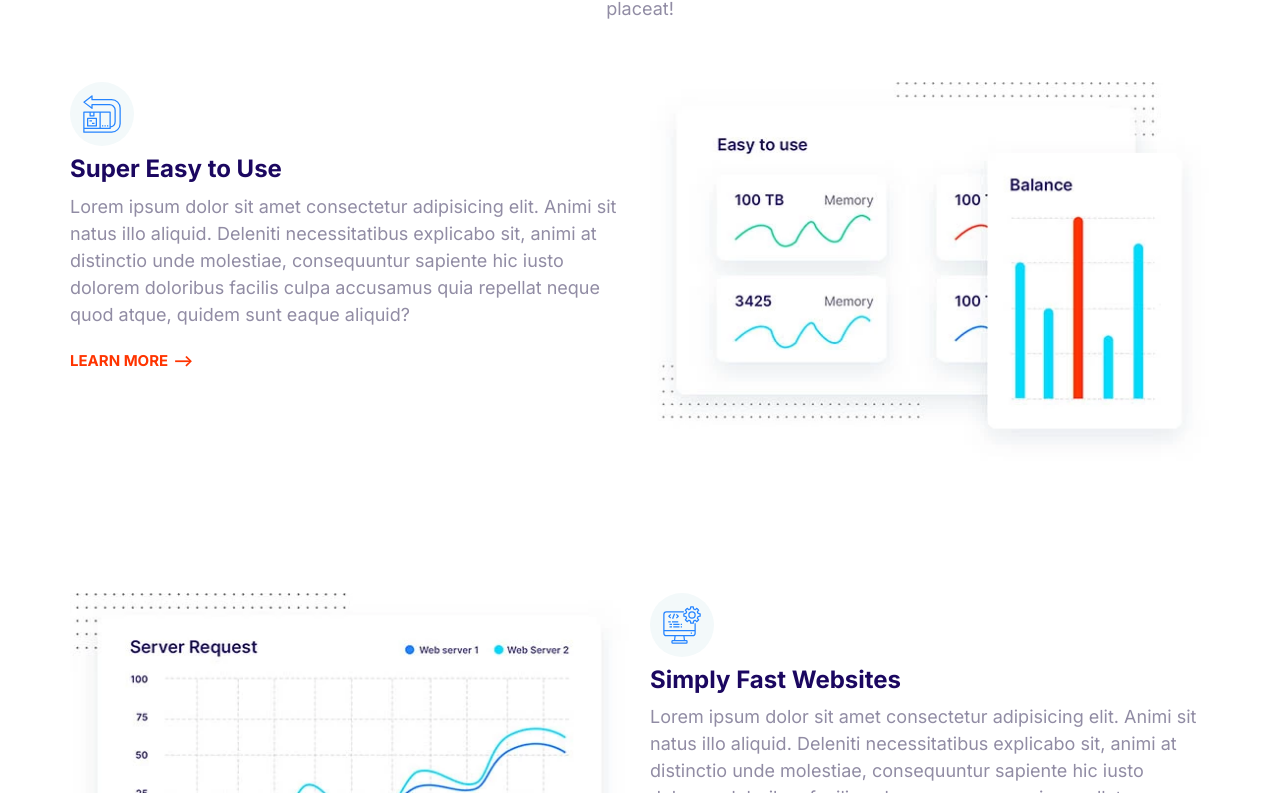
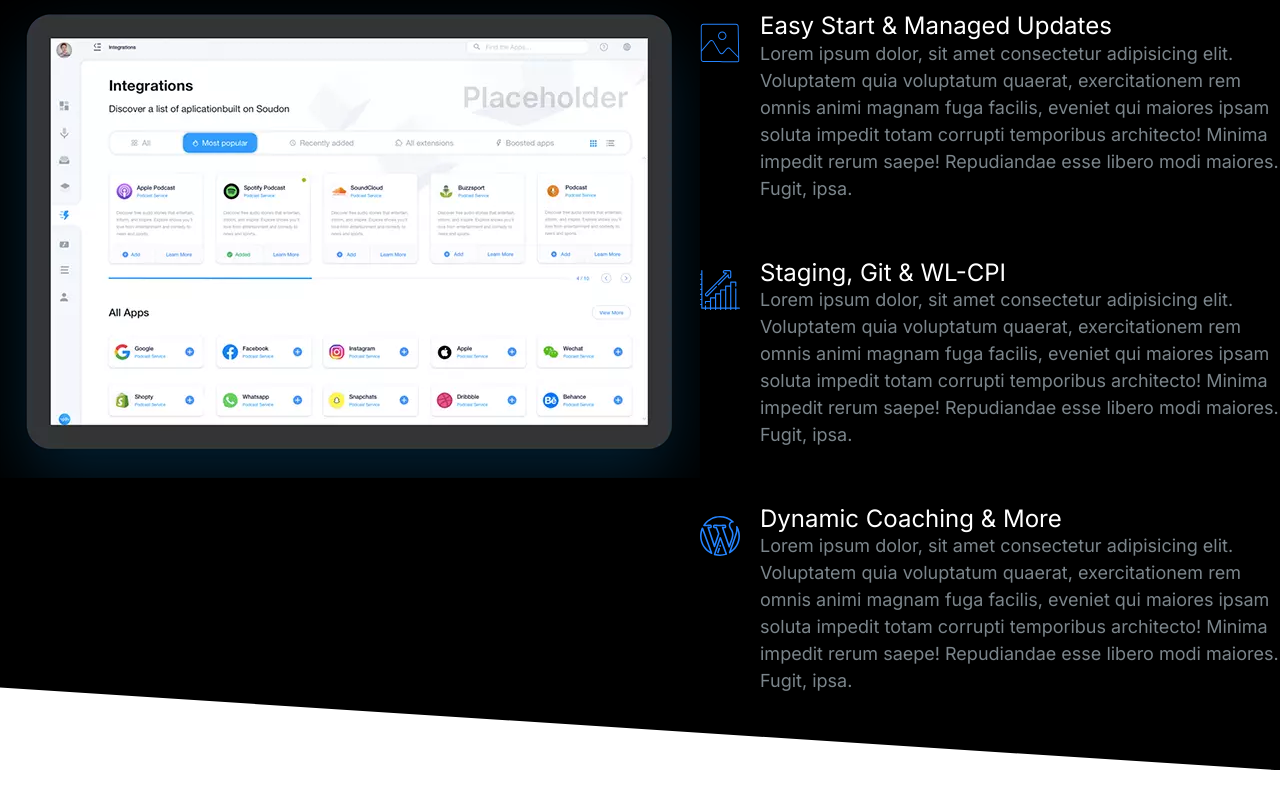
Before and after one commit to rathorePriyanshu/Rishify, a plain HTML site: page index.html in a window 1280 px wide. Shown: the part 92-885 px from the top of the page. After the commit the page ends 862 px from the top, so only its background shows below. Drawn offline with Linux system fonts and the light colour scheme.

Commit message:
Defining a Showcase Block

```diff
--- a/css/test.css
+++ b/css/test.css
@@ -1,3 +1,8 @@
+::selection {
+  background-color: var(--color-primary);
+  color: #fff;
+}
+
 :root {
   --color-primary: #2584ff;
   --color-secondary: #00d9ff;
@@ -44,6 +49,7 @@ h2 {
 
 h3 {
   font-size: 3rem;
+  font-weight: 500;
 }
 
 p {
@@ -143,7 +149,6 @@ a {
 .list {
   list-style: none;
   padding-left: 0;
-  color: var(--color-heading);
 }
 
 .list--inline .list__item {
@@ -154,6 +159,7 @@ a {
 .list--tick {
   list-style-image: url(../Images/tick.svg);
   padding-left: 3rem;
+  color: var(--color-heading);
 }
 
 .list--tick .list__item {
@@ -424,6 +430,7 @@ a {
 /*Media*/
 .media {
   display: flex;
+  margin-bottom: 4rem;
 }
 
 .media__image {
@@ -625,18 +632,20 @@ a {
   color: #7b858b;
 }
 
-.block-dark .block__heading {
+.block-dark h1,
+h2,
+h3 {
   color: #fff;
 }
 
 .block--skewed-right {
   padding: calc(var(--vertical-padding) + 4rem);
-  clip-path: polygon(0% 0%, 100% 0%, 100% 100%, 0% 80%);
+  clip-path: polygon(0% 0%, 100% 0%, 100% 100%, 0% 90%);
 }
 
 .block--skewed-left {
   padding: calc(var(--vertical-padding) + 4rem);
-  clip-path: polygon(0% 0%, 100% 0%, 100% 80%, 0% 100%);
+  clip-path: polygon(0% 0%, 100% 0%, 100% 90%, 0% 100%);
 }
 
 .container {
@@ -708,10 +717,6 @@ a {
 }
 
 /*Hero*/
-.hero {
-  clip-path: polygon(0% 0%, 100% 0%, 100% 90%, 0% 100%);
-}
-
 .hero__tagline {
   font-size: 2rem;
   color: #b9c3cf;
@@ -792,3 +797,23 @@ a {
     order: 2;
   }
 }
+
+/*Showcase Block*/
+.showcase-block__picture > img {
+  width: 100%;
+}
+
+@media screen and (min-width: 768px) {
+  .block-showcase {
+    grid-template-columns: 50% 50%;
+  }
+
+  .block-showcase__picture {
+    justify-self: end;
+  }
+
+  .block-showcase__picture > img {
+    width: auto;
+    max-width: 700px;
+  }
+}
--- a/index.html
+++ b/index.html
@@ -17,92 +17,79 @@
 </head>
 
 <body>
-    <section class="block container">
+    <section class="block block-dark block--skewed-right block-showcase">
         <header class="block__header">
-            <h3>Host on the Cloud to keep Growing</h3>
-            <p>Lorem ipsum dolor sit amet consectetur adipisicing elit. In facere vitae aliquid unde illum voluptatem
-                ipsa cupiditate doloribus modi placeat!</p>
+            <h2>User Friendly Control Panel</h2>
         </header>
-        <article class="grid grid-1x2 feature">
-            <div class="feature__content">
-                <span class="icon-container">
+        <div class="cantainer grid grid-1x2">
+            <picture class="block-showcase__picture">
+                <source type="image/webp" srcset="Images/ipad.webp 1x, Images/ipad@2x.webp 2x" />
+                <source type="image/png" srcset="Images/ipad.png 1x, Images/ipad@2x.png 2x" />
+                <img src="Images/ipad.png" alt="">
+            </picture>
+            <ul class="list">
+                <li>
+                    <div class="media">
+                        <div class="media__image">
                             <svg class="icon icon--primary">
-                        <use xlink:href="Images/sprite.svg#easy"></use>
+                                <use xlink:href="Images/sprite.svg#snap"></use>
                             </svg>
-                </span>
-                <h3 class="feature__heading">Super Easy to Use</h3>
-                <p>Lorem ipsum dolor sit amet consectetur adipisicing elit. Animi sit natus illo aliquid. Deleniti
-                    necessitatibus explicabo sit, animi at distinctio unde molestiae, consequuntur sapiente hic iusto
-                    dolorem doloribus facilis culpa accusamus quia repellat neque quod atque, quidem sunt eaque aliquid?
-                </p>
-                <a href="#" class="link-arrow">learn more</a>
                         </div>
-            <picture>
-                <source type="image/webp" srcset="Images/easy.webp 1x, Images/easy@2x.webp 2x" />
-                <source type="image/jpg" srcset="Images/easy.jpg 1x, Images/easy@2x.jpg 2x" />
-                <img class="feature__image" src="Images/easy@2x.jpg" alt="">
-            </picture>
-        </article>
-        <article class="grid grid-1x2 feature">
-            <div class="feature__content">
-                <span class="icon-container">
+                        <div class="media__body">
+                            <h3 class="media__title">Easy Start & Managed Updates</h3>
+                            <p>Lorem ipsum dolor, sit amet consectetur adipisicing elit. Voluptatem quia voluptatum
+                                quaerat,
+                                exercitationem rem omnis animi magnam fuga facilis, eveniet qui maiores ipsam soluta
+                                impedit
+                                totam
+                                corrupti temporibus architecto! Minima impedit rerum saepe! Repudiandae esse libero modi
+                                maiores. Fugit,
+                                ipsa.</p>
+                        </div>
+                    </div>
+                </li>
+                <li>
+                    <div class="media">
+                        <div class="media__image">
                             <svg class="icon icon--primary">
-                        <use xlink:href="Images/sprite.svg#computer"></use>
+                                <use xlink:href="Images/sprite.svg#growth"></use>
                             </svg>
-                </span>
-                <h3 class="feature__heading">Simply Fast Websites</h3>
-                <p>Lorem ipsum dolor sit amet consectetur adipisicing elit. Animi sit natus illo aliquid. Deleniti
-                    necessitatibus explicabo sit, animi at distinctio unde molestiae, consequuntur sapiente hic iusto
-                    dolorem doloribus facilis culpa accusamus quia repellat neque quod atque, quidem sunt eaque aliquid?
-                </p>
-                <a href="#" class="link-arrow">learn more</a>
                         </div>
-            <picture>
-                <source type="image/webp" srcset="Images/fast.webp 1x, Images/fast@2x.webp 2x" />
-                <source type="image/jpg" srcset="Images/fast.jpg 1x, Images/fast@2x.jpg 2x" />
-                <img class="feature__image" src="Images/fast@2x.jpg" alt="">
-            </picture>
-        </article>
-        <article class="grid grid-1x2 feature">
-            <div class="feature__content">
-                <span class="icon-container">
+                        <div class="media__body">
+                            <h3 class="media__title">Staging, Git & WL-CPI</h3>
+                            <p>Lorem ipsum dolor, sit amet consectetur adipisicing elit. Voluptatem quia voluptatum
+                                quaerat,
+                                exercitationem rem omnis animi magnam fuga facilis, eveniet qui maiores ipsam soluta
+                                impedit
+                                totam
+                                corrupti temporibus architecto! Minima impedit rerum saepe! Repudiandae esse libero modi
+                                maiores. Fugit,
+                                ipsa.</p>
+                        </div>
+                    </div>
+                </li>
+                <li>
+                    <div class="media">
+                        <div class="media__image">
                             <svg class="icon icon--primary">
                                 <use xlink:href="Images/sprite.svg#wordpress"></use>
                             </svg>
-                </span>
-                <h3 class="feature__heading">Wordpress made Easy</h3>
-                <p>Lorem ipsum dolor sit amet consectetur adipisicing elit. Animi sit natus illo aliquid. Deleniti
-                    necessitatibus explicabo sit, animi at distinctio unde molestiae, consequuntur sapiente hic iusto
-                    dolorem doloribus facilis culpa accusamus quia repellat neque quod atque, quidem sunt eaque aliquid?
-                </p>
-                <a href="#" class="link-arrow">learn more</a>
                         </div>
-            <picture>
-                <source type="image/webp" srcset="Images/wordpress.webp 1x, Images/wordpress@2x.webp 2x" />
-                <source type="image/jpg" srcset="Images/wordpress.jpg 1x, Images/wordpress@2x.jpg 2x" />
-                <img class="feature__image" src="Images/wordpress@2x.jpg" alt="">
-            </picture>
-        </article>
-        <article class="grid grid-1x2 feature">
-            <div class="feature__content">
-                <span class="icon-container">
-                    <svg class="icon icon--primary">
-                        <use xlink:href="Images/sprite.svg#clock"></use>
-                    </svg>
-                </span>
-                <h3 class="feature__heading">24/7 Expert Support</h3>
-                <p>Lorem ipsum dolor sit amet consectetur adipisicing elit. Animi sit natus illo aliquid. Deleniti
-                    necessitatibus explicabo sit, animi at distinctio unde molestiae, consequuntur sapiente hic iusto
-                    dolorem doloribus facilis culpa accusamus quia repellat neque quod atque, quidem sunt eaque aliquid?
-                </p>
-                <a href="#" class="link-arrow">learn more</a>
+                        <div class="media__body">
+                            <h3 class="media__title">Dynamic Coaching & More</h3>
+                            <p>Lorem ipsum dolor, sit amet consectetur adipisicing elit. Voluptatem quia voluptatum
+                                quaerat,
+                                exercitationem rem omnis animi magnam fuga facilis, eveniet qui maiores ipsam soluta
+                                impedit
+                                totam
+                                corrupti temporibus architecto! Minima impedit rerum saepe! Repudiandae esse libero modi
+                                maiores. Fugit,
+                                ipsa.</p>
                         </div>
-            <picture>
-                <source type="image/webp" srcset="Images/support.webp 1x, Images/support@2x.webp 2x" />
-                <source type="image/jpg" srcset="Images/support.jpg 1x, Images/support@2x.jpg 2x" />
-                <img class="feature__image" src="Images/support@2x.jpg" alt="">
-            </picture>
-        </article>
+                    </div>
+                </li>
+            </ul>
+        </div>
     </section>
     <script src="js/main.js"></script>
 </body>
```
Also changed, not shown: Components/showcaseblock.html (added, +74 -0 lines), Images/ipad.png (added), Images/ipad.webp (added), Images/ipad@2x.png (added), Images/ipad@2x.webp (added). Lines whose indentation alone changed are shown as unchanged.
